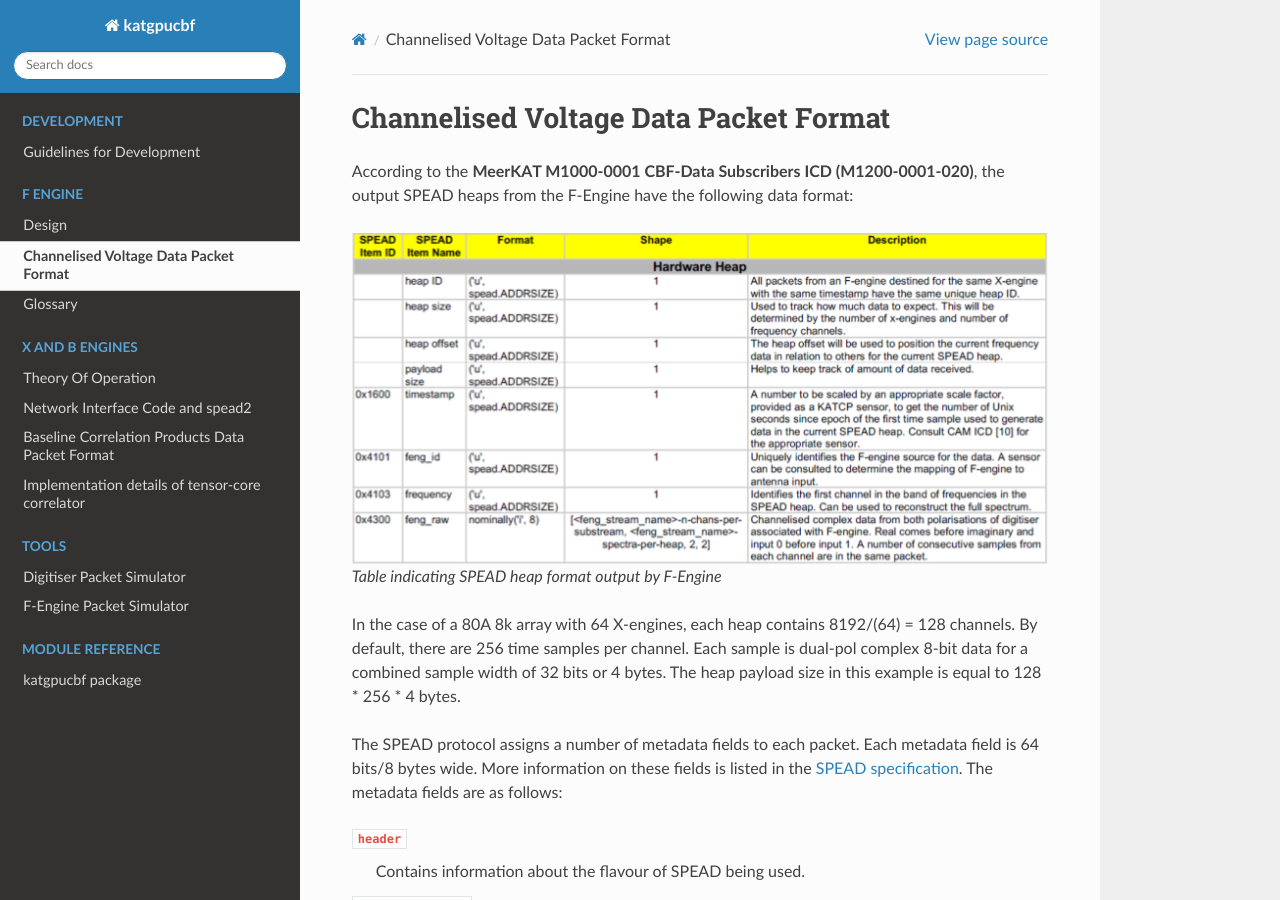
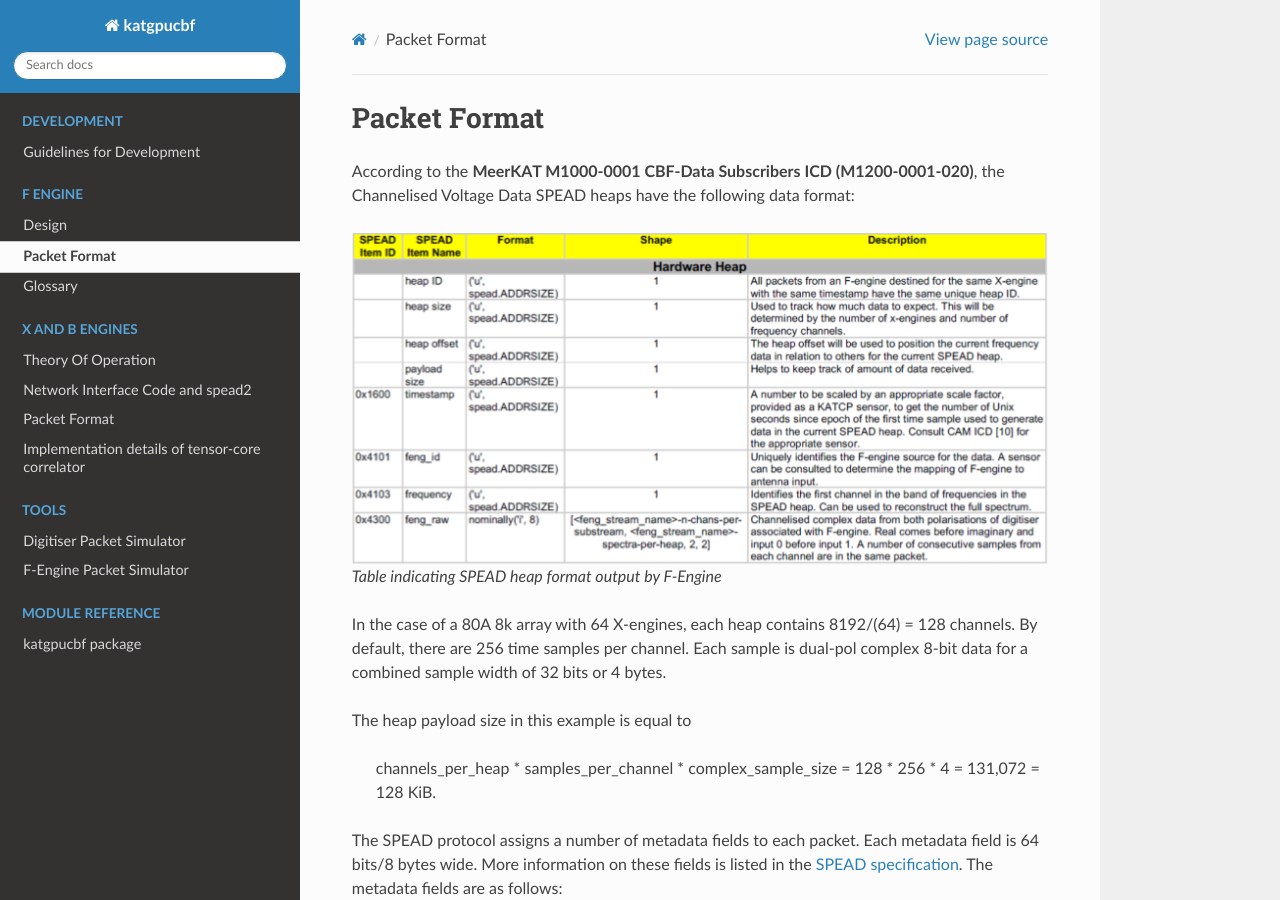
Before and after one commit to ska-sa/katgpucbf, a Sphinx documentation site: the page built from doc/fgpu.packet_format.rst, in a window 1280 px wide and 900 px high. Built offline with Sphinx 7.4.7 and the Read the Docs theme 2.0.0, drawn with Linux system fonts in a browser that asks for light colours; formulas are drawn with MathJax 3; the version number could not be read and is left out.

Commit message:
Update packet format docs for both engines
Bringing them into better harmony with each other, and slightly more
conscise.

```diff
--- a/doc/fgpu.packet_format.rst
+++ b/doc/fgpu.packet_format.rst
@@ -1,10 +1,10 @@
 .. _channelised-voltage-data-packet-format:
 
-Channelised Voltage Data Packet Format
-======================================
+Packet Format
+=============
 
 According to the **MeerKAT M1000-0001 CBF-Data Subscribers ICD (M1200-0001-020)**,
-the output SPEAD heaps from the F-Engine have the following data format:
+the Channelised Voltage Data SPEAD heaps have the following data format:
 
 .. figure:: images/feng_spead_heap_format_table.png
 
@@ -13,7 +13,10 @@ the output SPEAD heaps from the F-Engine have the following data format:
 In the case of a 80A 8k array with 64 X-engines, each heap contains 8192/(64) =
 128 channels. By default, there are 256 time samples per channel. Each sample is
 dual-pol complex 8-bit data for a combined sample width of 32 bits or 4 bytes.
-The heap payload size in this example is equal to 128 * 256 * 4 bytes.
+
+The heap payload size in this example is equal to
+
+    channels_per_heap * samples_per_channel * complex_sample_size = 128 * 256 * 4 = 131,072 = 128 KiB.
 
 The SPEAD protocol assigns a number of metadata fields to each packet. Each metadata
 field is 64 bits/8 bytes wide. More information on these fields is listed in the
@@ -23,12 +26,16 @@ field is 64 bits/8 bytes wide. More information on these fields is listed in the
 
 ``header``
   Contains information about the flavour of SPEAD being used.
+
 ``heap counter/id``
   A unique identifier for each heap.
+
 ``heap size``
   Size of the heap in bytes.
+
 ``heap offset``
   Address in bytes indicating the current packet's location within the heap.
+
 ``payload size``
   Number of bytes within the current packet payload.
 
```
Also changed, not shown: doc/xbgpu.packet_format.rst (+4 -5 lines).
